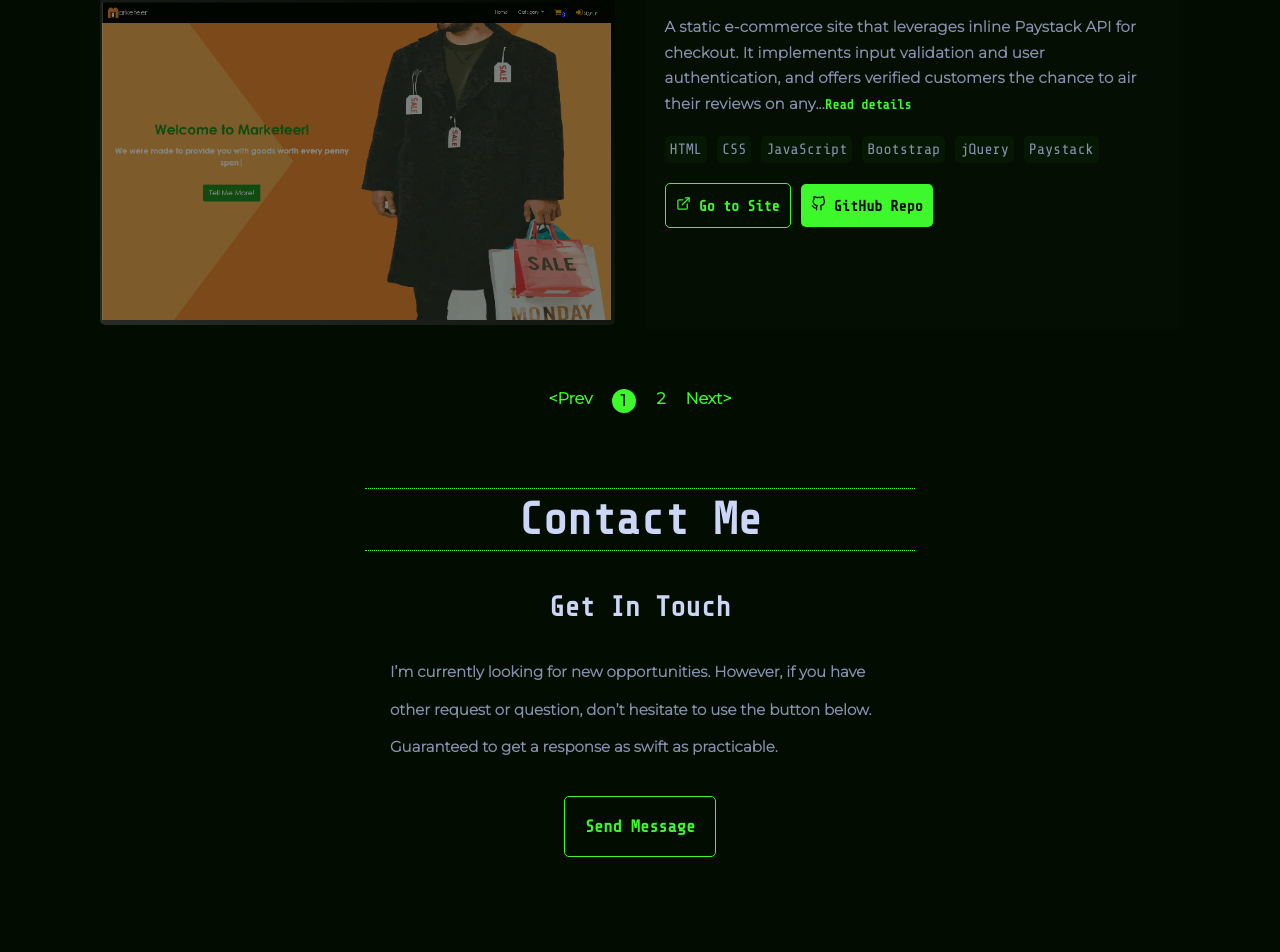
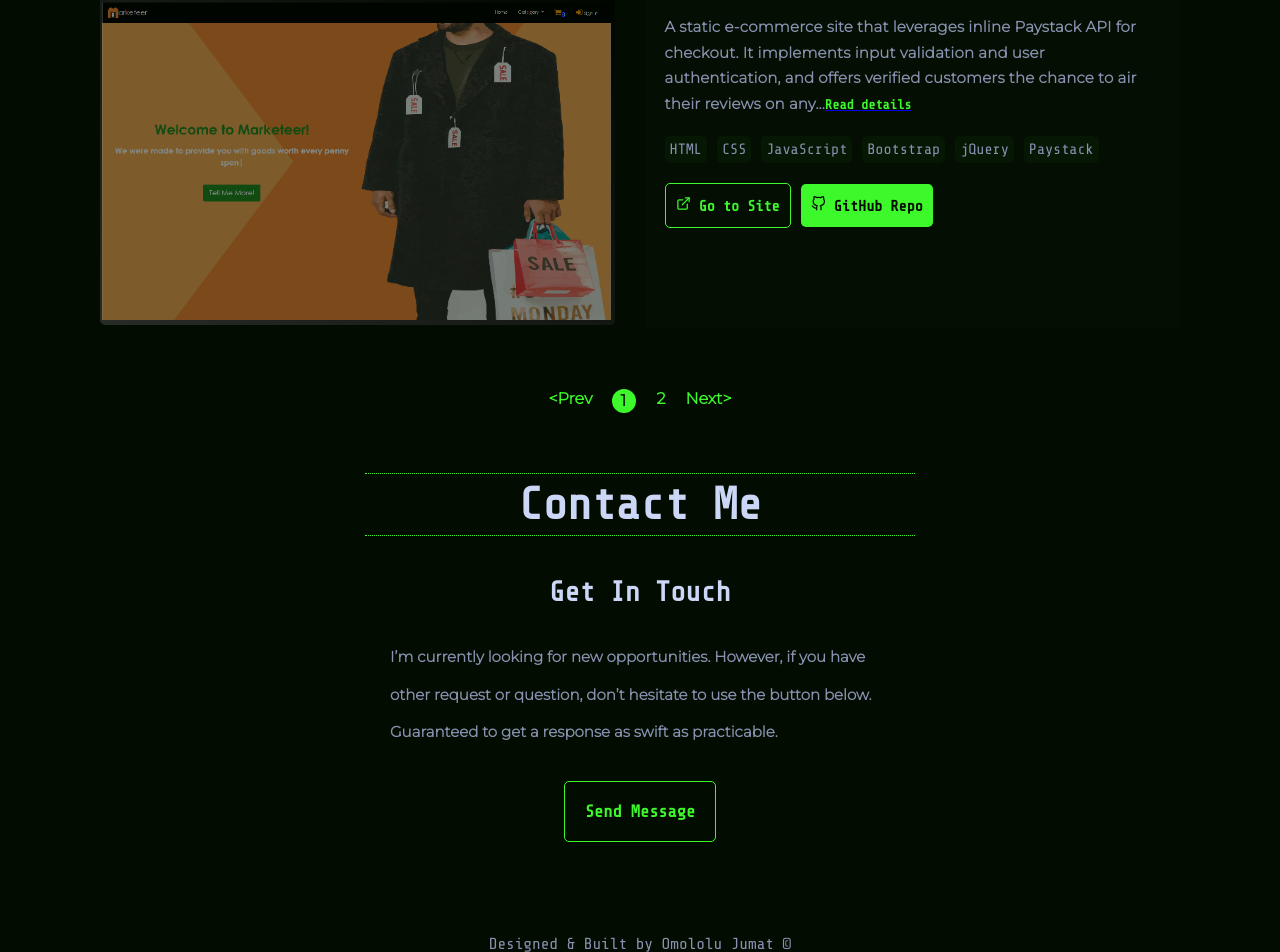
Before and after one commit to Jummate/omololujumat, a React (Vite) app: page / in a window 1280 px wide. Shown: the part 2820-3772 px from the top of the page. Built offline with nearby package versions, Linux system fonts and the light colour scheme; a web font is replaced by a local one.

Commit message:
refactor: use router in place of conditional rendering

```diff
--- a/src/App.css
+++ b/src/App.css
@@ -4,9 +4,9 @@
   padding: 0 20px;
 }
 
-.hide-overflow {
+/* .hide-overflow {
   overflow: hidden;
-}
+} */
 
 @media screen and (min-width: 768px) {
   .App__container {
--- a/src/App.jsx
+++ b/src/App.jsx
@@ -1,14 +1,45 @@
 import { Nav, Body, SideSocial, SideEmail } from "./components";
+import { Footer, Contact } from "./containers";
 
+import {
+  BrowserRouter as Router,
+  Routes,
+  Route,
+  Outlet,
+} from "react-router-dom";
+import ProjectDetails from "./components/project-details/ProjectDetails";
 import "./App.css";
 
 function App() {
-  return (
-    <div className="App__container">
+  const Layout = () => (
+    <>
       <Nav />
       <SideSocial />
       <SideEmail />
-      <Body />
+      <Outlet />
+      <Contact />
+      <Footer />
+    </>
+  );
+  return (
+    <div className="App__container">
+      <Router>
+        <Routes>
+          <Route
+            path="/"
+            element={<Layout />}
+          >
+            <Route
+              index
+              element={<Body />}
+            />
+            <Route
+              path="/project/:id"
+              element={<ProjectDetails />}
+            />
+          </Route>
+        </Routes>
+      </Router>
     </div>
   );
 }
--- a/src/components/body/Body.css
+++ b/src/components/body/Body.css
@@ -4,6 +4,7 @@
   display: flex;
   flex-direction: column;
   gap: 15px;
+  /* height: 1000px; */
 }
 
 .Body__heading {
--- a/src/components/body/Body.jsx
+++ b/src/components/body/Body.jsx
@@ -1,5 +1,5 @@
 import "./Body.css";
-import { Footer, Home, About, Project, Contact } from "../../containers";
+import { Home, About, Project } from "../../containers";
 
 export const Body = () => {
   return (
@@ -7,8 +7,6 @@ export const Body = () => {
       <Home />
       <About />
       <Project />
-      <Contact />
-      <Footer />
     </main>
   );
 };
--- /dev/null
+++ b/src/components/project-details/ProjectDetails.css
@@ -0,0 +1,5 @@
+.ProjectDetails__container {
+  width: 100%;
+  min-height: 100vh;
+  color: var(--white);
+}
--- /dev/null
+++ b/src/components/project-details/ProjectDetails.jsx
@@ -0,0 +1,14 @@
+import "./ProjectDetails.css";
+import { useLocation } from "react-router-dom";
+
+const ProjectDetails = () => {
+  const { state: data } = useLocation();
+  return (
+    <section className="ProjectDetails__container">
+      <div className="ProjectDetails__overlay"></div>
+      <h1>{data.overview}</h1>
+    </section>
+  );
+};
+
+export default ProjectDetails;
--- a/src/components/project-item/ProjectItem.jsx
+++ b/src/components/project-item/ProjectItem.jsx
@@ -6,19 +6,22 @@ import { ScrollTrigger } from "gsap/ScrollTrigger";
 import { useLayoutEffect, useRef } from "react";
 import { Button } from "../button/Button";
 import truncate from "../../utils/truncate";
+import { Link } from "react-router-dom";
 
 export const ProjectItem = ({ project }) => {
+  let projectRef = useRef(null);
   const {
     _id,
     projectName,
     image: { src, alt },
     summary,
+    overview,
     tools,
     view: { live, repo },
   } = project;
 
   gsap.registerPlugin(ScrollTrigger);
-  let projectRef = useRef(null);
+
   useLayoutEffect(() => {
     let ctx = gsap.context(() => {
       const anim = gsap.fromTo(
@@ -55,7 +58,12 @@ export const ProjectItem = ({ project }) => {
         <div className="Project__about">
           <div className="Project__summary">
             <span>{truncate(summary)}</span>
-            <small className="Project__summary-details">Read details</small>
+            <Link
+              to={`project/${_id}`}
+              state={project}
+            >
+              <small className="Project__summary-details">Read details</small>
+            </Link>
           </div>
           <div className="Project__tools">
             {tools.map((tool, index) => (
@@ -85,6 +93,8 @@ export const ProjectItem = ({ project }) => {
           </div>
         </div>
       </div>
+
+      {/* {showDetails && <ProjectDetails overview={overview} />} */}
     </article>
   );
 };
--- a/src/index.css
+++ b/src/index.css
@@ -38,7 +38,6 @@ body {
   /* height: 100%; */
   min-height: 100%;
   background-color: var(--very-dark-green);
-  /* position: relative; */
 }
 
 #root {
--- a/src/utils/project-data.js
+++ b/src/utils/project-data.js
@@ -19,7 +19,7 @@ export const projects = [
         title: "Guess Ninja Repo",
       },
     },
-    overview: "",
+    overview: "Guess Ninja game",
     collaborators: [],
     yearOfRelease: "2023",
     challengesFaced: "",
```
